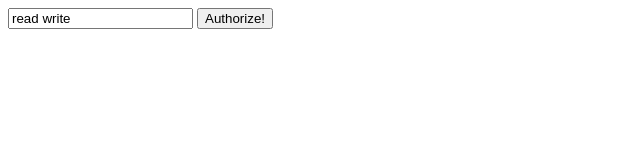
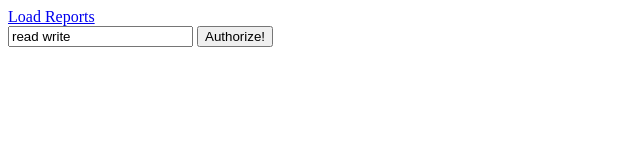
Before and after one commit to damenturnbull/zencharts, a plain HTML site: page auth_test.html in a window 1280 px wide. Shown: the whole page, without its empty margins (0-640 px from the left). Drawn offline with nearby package versions, Linux system fonts and the light colour scheme.

Commit message:
Add and test link as alternative to form GET.

```diff
--- a/auth_test.html
+++ b/auth_test.html
@@ -9,11 +9,12 @@
     <p id="response" style="display: none;"><span style="float: left; margin-right: 10px;">Response:</span><textarea id="response_area" style="width: 500px; height:200px;"></textarea></p>
     <img id="spinner" src="https://raw.github.com/sjhcockrell/spinners/master/gif/spinner_16.gif" style="display:none;" />
 
+    <a href="https://fando.zendesk.com/oauth/authorizations/new?client_id=beautifully_simple_report&amp;response_type=token&amp;redirect_uri=http://localhost:8080/auth_test.html&amp;scope=read">Load Reports</a>
+
     <form action=" https://fando.zendesk.com/oauth/authorizations/new" id="authorize" style="display:none;" method="GET">
       <input type="hidden" name="client_id" value="beautifully_simple_report" />
       <input type="hidden" name="response_type" value="token" />
       <input type="hidden" name="redirect_uri" value="http://localhost:8080/auth_test.html" />
-      <!-- Space separated scope -->
       <input type="text" name="scope" value="read write" />
 
       <input type="submit" value="Authorize!" />
```
